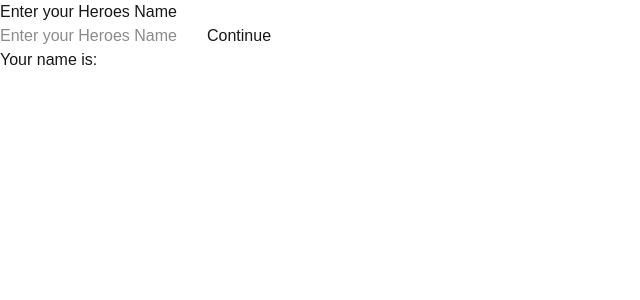
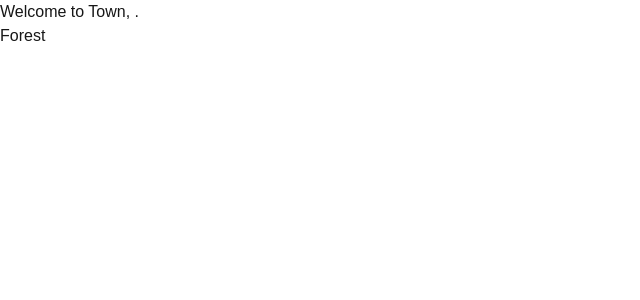
Before and after one commit to bShinzato/miniTurnBased, a Next.js app: page /game in a window 1280 px wide. Both pictures are taken after a click on the button "Continue". Shown: the top 300 px of the page, without its empty margins (0-640 px from the left). Built offline with nearby package versions, Linux system fonts and the light colour scheme.

Commit message:
added 3 different renders for one page with useState. also created logic for random enemy names and randome enemy hp.

```diff
--- a/app/game/page.tsx
+++ b/app/game/page.tsx
@@ -4,24 +4,68 @@ import { useState } from 'react'
 export default function GamePage() {
   const [playerName, setPlayerName] = useState('')
   const [playerNameInput, setPlayerNameInput] = useState('')
+  const [gameStep, setGameStep] = useState('nameRender')
+
+  const [playerHp, setPlayerHp] = useState(30)
+  const [enemyName, setEnemyName] = useState('')
+  const [enemyHp, setEnemyHp] = useState(0)
+
+  function randomName(): string {
+    const arrNames = ['Troll', 'Gremlin', 'Chunkie', 'Doise']
+    const randomIndex = Math.floor(Math.random() * arrNames.length)
+    return arrNames[randomIndex]
+  }
+
+  function randomEnemyHp(): number {
+     return Math.floor(Math.random() * 30) + 1
+  }
 
 
+
+  if (gameStep === 'nameRender') {
     return (
       <main>
           <h1>Enter your Heroes Name</h1>
-
           <input
             type = 'text'
             value = {playerNameInput}
             onChange = {(e) => setPlayerNameInput(e.target.value)}
             placeholder = 'Enter your Heroes Name'
           />
-
-      <button onClick = {() => setPlayerName(playerNameInput)}>
+          <button onClick = {() => {
+            setPlayerName(playerNameInput)
+            setGameStep('Town')}}
+            >
             Continue
           </button>
-
-      <p>Your name is: {playerName}</p>
       </main>
     )
   }
+
+  if (gameStep === 'Town') {
+    return (
+      <main>
+        <h1>Welcome to Town, {playerName}.</h1>
+        <button
+          onClick ={
+            () => {
+              setGameStep('Battle')
+              setEnemyName(randomName())
+              setEnemyHp(randomEnemyHp)
+            }
+          }>
+            Forest
+        </button>
+      </main>
+    )
+  }
+
+  if (gameStep === 'Battle') {
+    return (
+      <main>
+        <h1>{enemyName} has appeared. {enemyName} has {enemyHp} Hit Points.</h1>
+      </main>
+    )
+  }
+  return 'something went wrong'
+}
```
Lines whose indentation alone changed are shown as unchanged.
